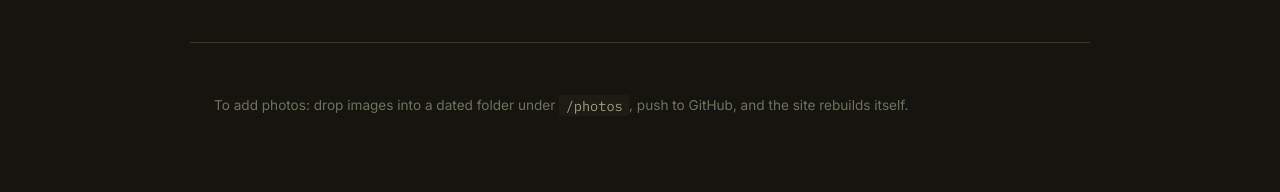
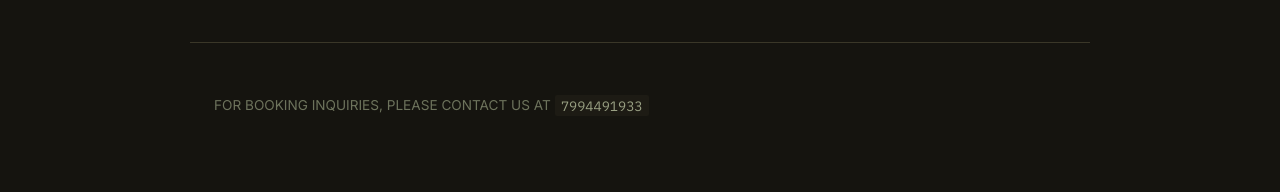
Before and after one commit to Sujith-Sunilan/Wedding-photo-links, a website: page index.html in a window 1280 px wide. Shown: the part 1243-1435 px from the top of the page. Drawn offline with Linux system fonts and the light colour scheme.

Commit message:
Add files via upload

```diff
--- a/index.html
+++ b/index.html
@@ -33,7 +33,7 @@
 </div>
 
 <footer class="site-foot">
-  <p>To add photos: drop images into a dated folder under <code>/photos</code>, push to GitHub, and the site rebuilds itself.</p>
+  <p>FOR BOOKING INQUIRIES, PLEASE CONTACT US AT <code>7994491933</code></p>
 </footer>
 
 <script src="app.js"></script>
```
